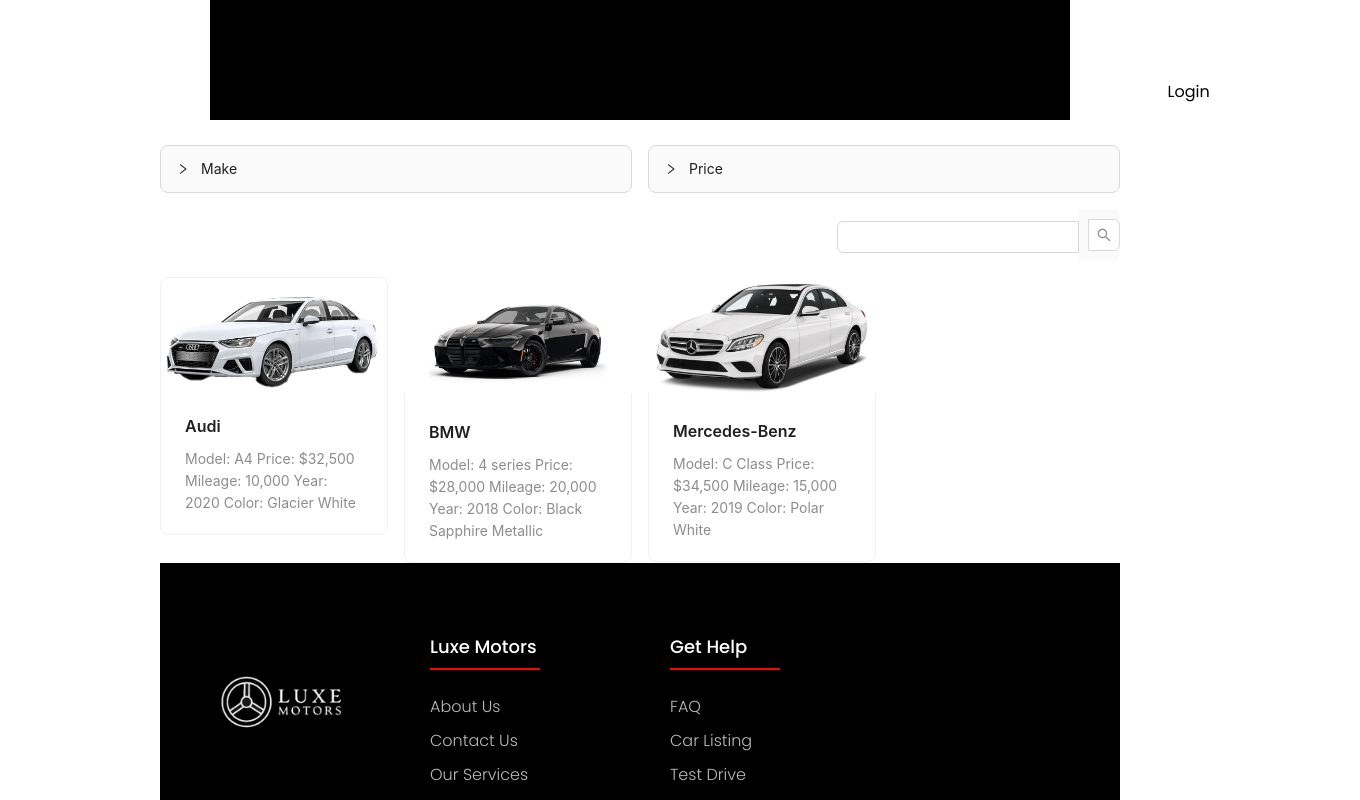
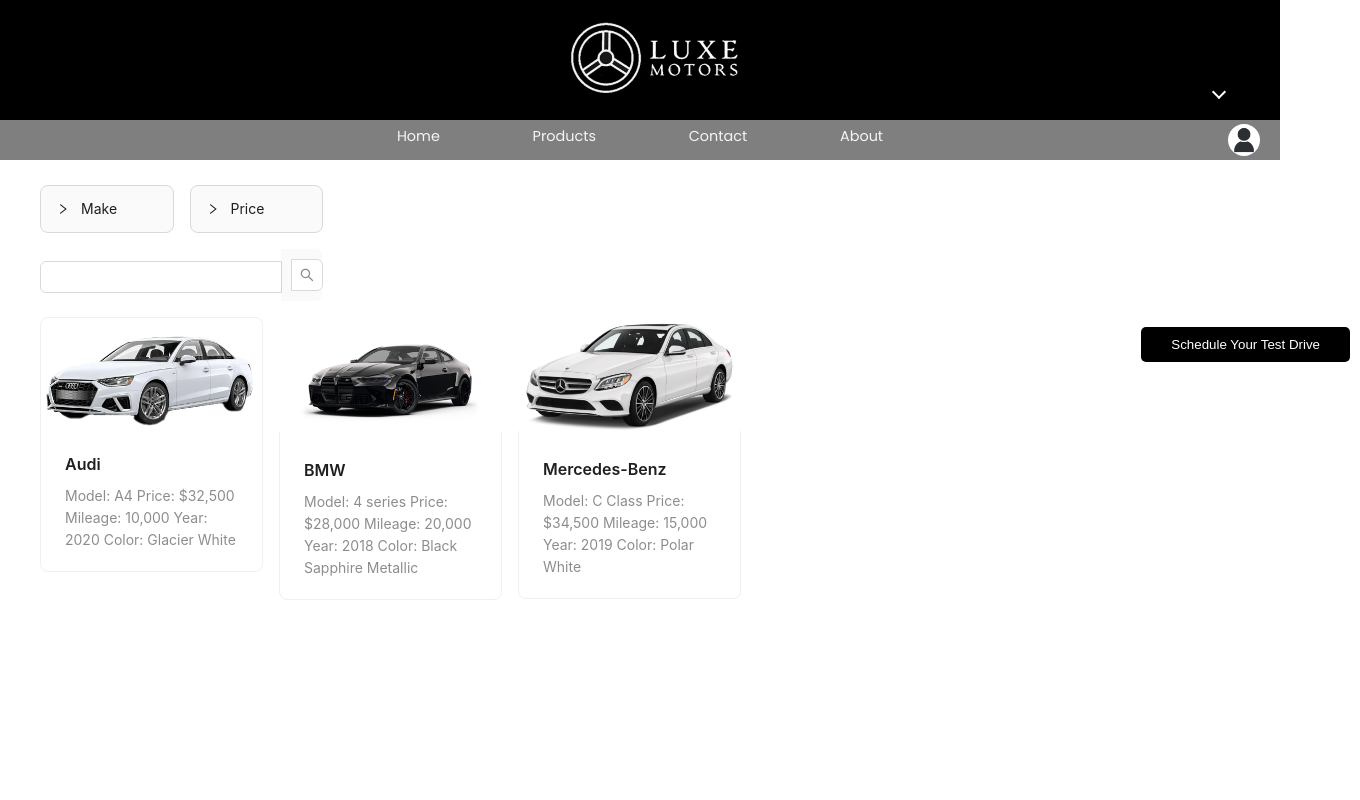
Before and after one commit to bechara-rizk/DealershipTeamOne, a Next.js app: page /home/ProductsPage in a window 1280 px wide. Shown: the top 800 px of the page, 1360 px wide, since content can reach past the window. Built offline with nearby package versions, Linux system fonts and the light colour scheme.

Commit message:
Integrated test request model with the product page , restyled the test request model

```diff
--- a/package.json
+++ b/package.json
@@ -16,6 +16,7 @@
     "@fortawesome/react-fontawesome": "^0.2.0",
     "antd": "^5.4.0",
     "bootstrap": "^5.2.3",
+    "emailjs-com": "^3.2.0",
     "firebase": "^9.21.0",
     "mongodb": "^5.1.0",
     "next": "^13.2.4",
--- a/src/components/testScheduling.js
+++ b/src/components/testScheduling.js
@@ -45,7 +45,7 @@ function TestDriveScheduler() {
   return (
     <div className="testDriveContainer">
       <div className="testDriveBox">
-        <h1 className="testDriveTitle">Test Drive Scheduler</h1>
+      <h1 className="testDriveTitle">  Schedule your test drive Now </h1>
         <p className="testDriveLabel">Select a car and available time slot to schedule a test drive.</p>
         <form onSubmit={handleSubmit}>
           <label htmlFor="car" className="testDriveLabel">
@@ -53,6 +53,7 @@ function TestDriveScheduler() {
           </label>
 
           <select
+          className='pleasebeblack'
             id="car"
             value={selectedCar}
             onChange={(e) => setSelectedCar(e.target.value)}
@@ -75,10 +76,12 @@ function TestDriveScheduler() {
           </label>
           <select
             id="time"
+            className='pleasebeblack'
             value={selectedTime}
             onChange={(e) => setSelectedTime(e.target.value)}
             required
           >
+
             <option value="">-- Select a time slot --</option>
             <option value="9:00am">9:00am</option>
             <option value="10:00am">10:00am</option>
@@ -93,7 +96,7 @@ function TestDriveScheduler() {
           <label htmlFor="date" className="testDriveLabel">
             Date:
           </label>
-          <input className="testDriveDate" type="date" id="date" min={minDate} max={minDate} required />
+          <input  className='pleasebeblack' type="date" id="date" min={minDate} max={minDate} required />
           <br />
           <button type="submit" className="testDriveSubmit" disabled={scheduledTestDrivesCounter >= 3}>
             Schedule Test Drive
--- a/src/pages/home/ProductsPage.js
+++ b/src/pages/home/ProductsPage.js
@@ -1,5 +1,4 @@
-
-import React from 'react'
+import React, { useState } from 'react';
 import SearchFeature from '../../components/SearchFeature';
 import { Col, Card, Row } from 'antd';
 import RadioBox from '../../components/RadioBox';
@@ -7,60 +6,75 @@ import CheckBox from '../../components/CheckBox';
 import cars from './CarDetails';
 import Footer from '@/components/Footer';
 import Navbar from '@/components/Navbar';
+import TestScheduling from '@/components/testScheduling';
 
 const { Meta } = Card;
-function  ProductsPage(){
-    const renderCards = cars.map((product, index) =>  { //once we have resolved the method of fetching the data then we can map the array of
-        //Cars to (products,index) and we can use the variables presented to us
 
-        return <Col lg={6} md={8} xs={24}>
+function ProductsPage() {
+  const [showTestScheduling, setShowTestScheduling] = useState(false);
+
+  const renderCards = cars.map((product, index) => {
+    return (
+      <Col lg={6} md={8} xs={24} key={index}>
         <Card
           hoverable={true}
-            cover={<a href={`/product/${product.id}`} >
-                <img src={product.picture} alt="" style={{ width: '100%', maxHeight: '150px' }} />
-            </a>}
+          cover={
+            <a href={`/product/${product.id}`}>
+              <img
+                src={product.picture}
+                alt=""
+                style={{ width: '100%', maxHeight: '150px' }}
+              />
+            </a>
+          }
         >
           <Meta
             title={product.make}
-                description={
-                `Model: ${product.model}
+            description={`Model: ${product.model}
               Price: ${product.price}
               Mileage: ${product.mileage}
               Year: ${product.year}
               Color: ${product.color}`}
           />
-
         </Card>
       </Col>
-})
+    );
+  });
 
+  const toggleTestScheduling = () => {
+    setShowTestScheduling((prevState) => !prevState);
+  };
 
-    return(
-        <div className="Productpagecontainer" style={{ width: '75%', margin: '0 auto' }}>
-        <div className="headercontainer" style={{ textAlign: 'center', margin:'0 50px 0'}}>
-        <div className='authButtons'>
-        {/* <img src='/images/logo.jpg' alt='logo' className='homepageLogo'/> */}
-        {/* <span className='authElement'>Login</span> */}
+  return (
+    <>
+      <div className="headercontainer" style={{ textAlign: 'center' }}>
+        <div className="authButtons">
+          <img src="/images/logo.jpg" alt="logo" className="homepageLogo" />
           <div className="dropdown">
-          <button className="dropbtnProdPage">Login <i className="arrowLogin down"></i>
+            <button className="dropbtnProdPage">
+              Log in <i className="arrowLogin down"></i>
               <i className="fa fa-caret-down"></i>
             </button>
             <div className="dropdown-content-ProdPage">
               <a href="#">Login</a>
               <a href="#">Sign Up</a>
-          <a href="#">Adminstrator login </a>
+              <a href="#">Adminstrator login</a>
             </div>
           </div>
         </div>
-  {/* <Navbar/> */}
-
+        <Navbar />
       </div>
 
+      <div style={{ width: '100%' }}>
+        <div className="Productpagecontainer" style={{ margin: '0 auto', maxWidth: '1200px', minHeight: '100vh' }}>
+          <div style={{ display: 'flex', justifyContent: 'space-between', flexWrap: 'wrap' }}>
+
+            {/*Filter and Search Section*/}
+            <div>
               {/*Filter Section*/}
               <Row gutter={[16, 16]}>
-            <Col lg={12} xs={24} >
+                <Col lg={12} xs={24}>
                   <CheckBox />
-
                 </Col>
                 <Col lg={12} xs={24}>
                   <RadioBox />
@@ -68,30 +82,84 @@ function  ProductsPage(){
               </Row>
 
               {/*Search Section*/}
-        <div className="SearchProdductPage" style={{ display: 'flex', justifyContent: 'flex-end', margin: '1rem auto'}}>
+              <div
+                className="SearchProdductPage"
+                style={{ display: 'flex', justifyContent: 'flex-end', margin: '1rem auto' }}
+              >
+                <SearchFeature />
+              </div>
+            </div>
 
-            <SearchFeature/>
 
           </div>
 
 
 
-            {cars.length === 0 ?
-                <div className="CarListings"  style={{ display: 'flex', height: '300px', justifyContent: 'center', alignItems: 'center' }}>
-                    <productheader>No post yet...</productheader>
-                </div> :
+      <div style={{ display: 'flex', justifyContent: 'space-between', flexWrap: 'wrap' }}>
+        {/*Car Listings*/}
+        <div style={{ flex: 1, minWidth: 'calc(100% - 800px)' }}>
+          {cars.length === 0 ? (
+            <div
+              className="CarListings"
+              style={{
+                display: 'flex',
+                height: '300px',
+                justifyContent: 'center',
+                alignItems: 'center',
+              }}
+            >
+              <h2>No post yet...</h2>
+            </div>
+          ) : (
             <div>
-                    <Row gutter={[16, 16]}>
+              <Row gutter={[16, 16]}>{renderCards}</Row>
+            </div>
+          )}
+        </div>
 
-                        {renderCards}
+       {/*Test Scheduling Button and Component*/}
+       <div
+          style={{
+            display: "flex",
+            flexDirection: "column",
+            alignItems: "flex-end",
+            width: "30%",
+            minWidth: "180px",
+            marginRight:'-100px'
+          }}
+        >
+          <div style={{ position: 'relative' }}> {/* Add this wrapper */}
+            <button
+              onClick={toggleTestScheduling}
+              style={{ width: "100%", marginBottom: "1rem", }}
+            >
+              Schedule Your Test Drive
+            </button>
 
-                    </Row>
+            {/*Test Scheduling Component*/}
+            {showTestScheduling && (
+              <div
+                style={{
+                  alignSelf: 'flex-start',
+                  width: '100%',
+                  minWidth: '100px',
+                  maxWidth: '600px',
+                  marginTop: '-9rem',
+                }}
+              >
+                <TestScheduling />
+              </div>
+            )}
+          </div> {/* Close the wrapper */}
+        </div>
+      </div>
 
-                    <Footer/>
       </div>
-            }
+
       </div>
-    )
+      <Footer />
+    </>
+  );
 }
 
 export default ProductsPage;
--- a/src/styles/testScheduling.css
+++ b/src/styles/testScheduling.css
@@ -3,41 +3,56 @@
   justify-content: center;
   align-items: center;
   height: 100vh;
+
+
 }
 
 .testDriveBox {
-    background-color: #f8f8f8;
-    border: 2px solid #333;
+  background-color: #ffffff;
+  border: 8px groove #000000;
   border-radius: 8px;
   padding: 20px;
   width: 400px;
   text-align: center;
+  background-color: transparent;
+  padding: -10px;
+  box-shadow: 0px 8px 16px 0px rgba(0,0,0,0.2);
+
+
 }
 
-  .testDriveTitle {
+.header {
   font-size: 24px;
   font-weight: bold;
   margin-bottom: 20px;
   text-decoration: underline solid rgb(221, 4, 4);
 }
 
-  .testDriveLabel {
+.instructions,
+.car-label,
+.time-label,
+.date-label {
   font-size: 16px;
   margin-top: 10px;
-    color: #000; /* updated to black color */
+  color: #000;
+  background-color: #000;
 }
 
 form {
-    margin-top: 20px;
+  margin-top: 20px;}
+.testDriveTitle
+{
+  font-size: 23px;
+  text-decoration: underline #ff0000;
 }
 
-  label, select, input {
-    margin-top: 10px;
-    width: 100%;
-    color: #ffffff; /* updated to black color */
+.pleasebeblack{
+  color: #000;
+  font-size: 16px;
+  margin-bottom: 15px;
 }
 
-  .testDriveSubmit {
+.submit-button {
   margin-top: 20px;
   background-color: #000000;
   color: #fff;
@@ -49,6 +64,6 @@
   cursor: pointer;
 }
 
-  .testDriveSubmit:hover {
+.submit-button:hover {
   background-color: #cf1111;
 }
```
Also changed, not shown: 1 other file (tests, documents, lock files or other folders). Lines whose indentation alone changed are shown as unchanged.
